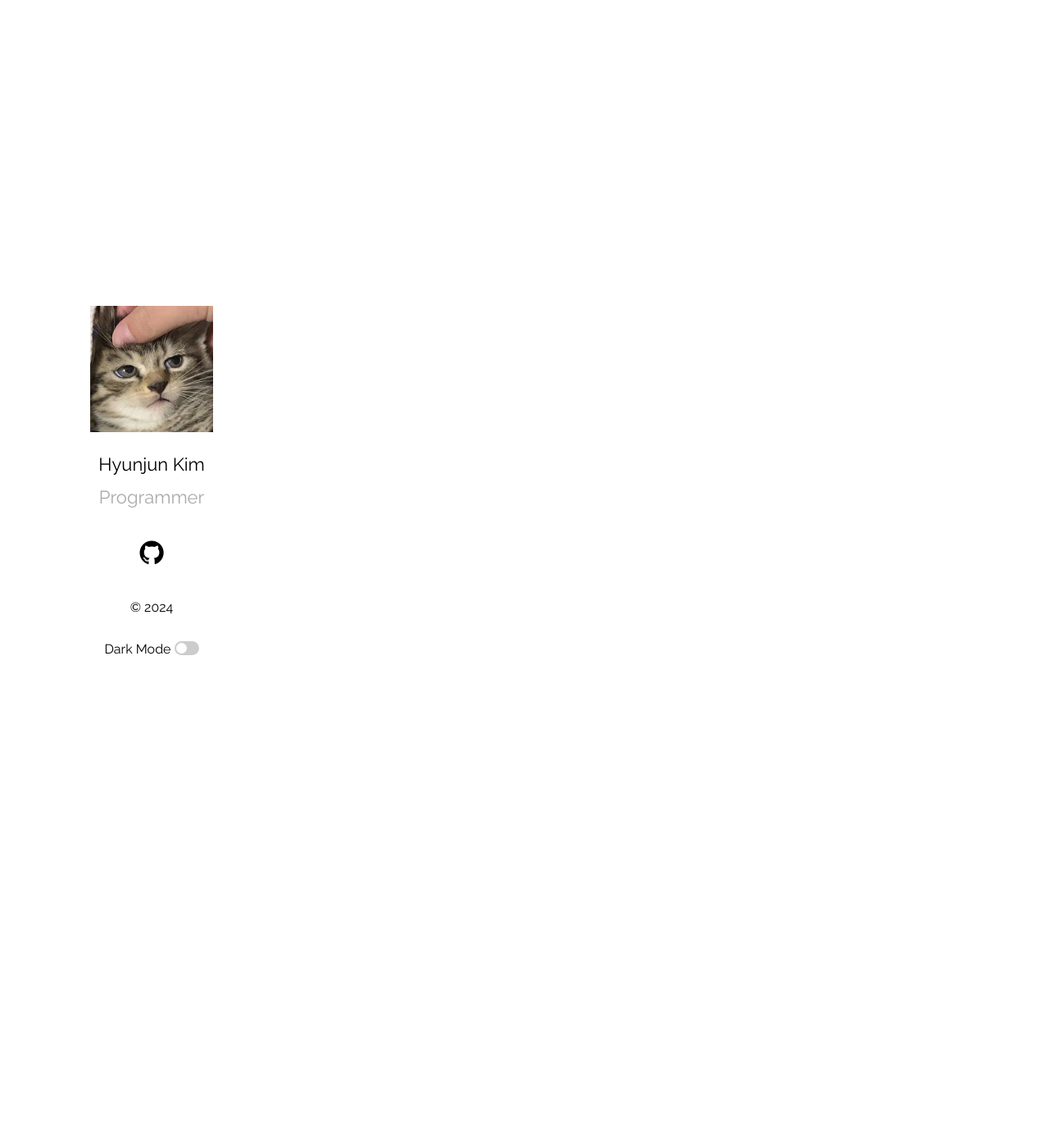
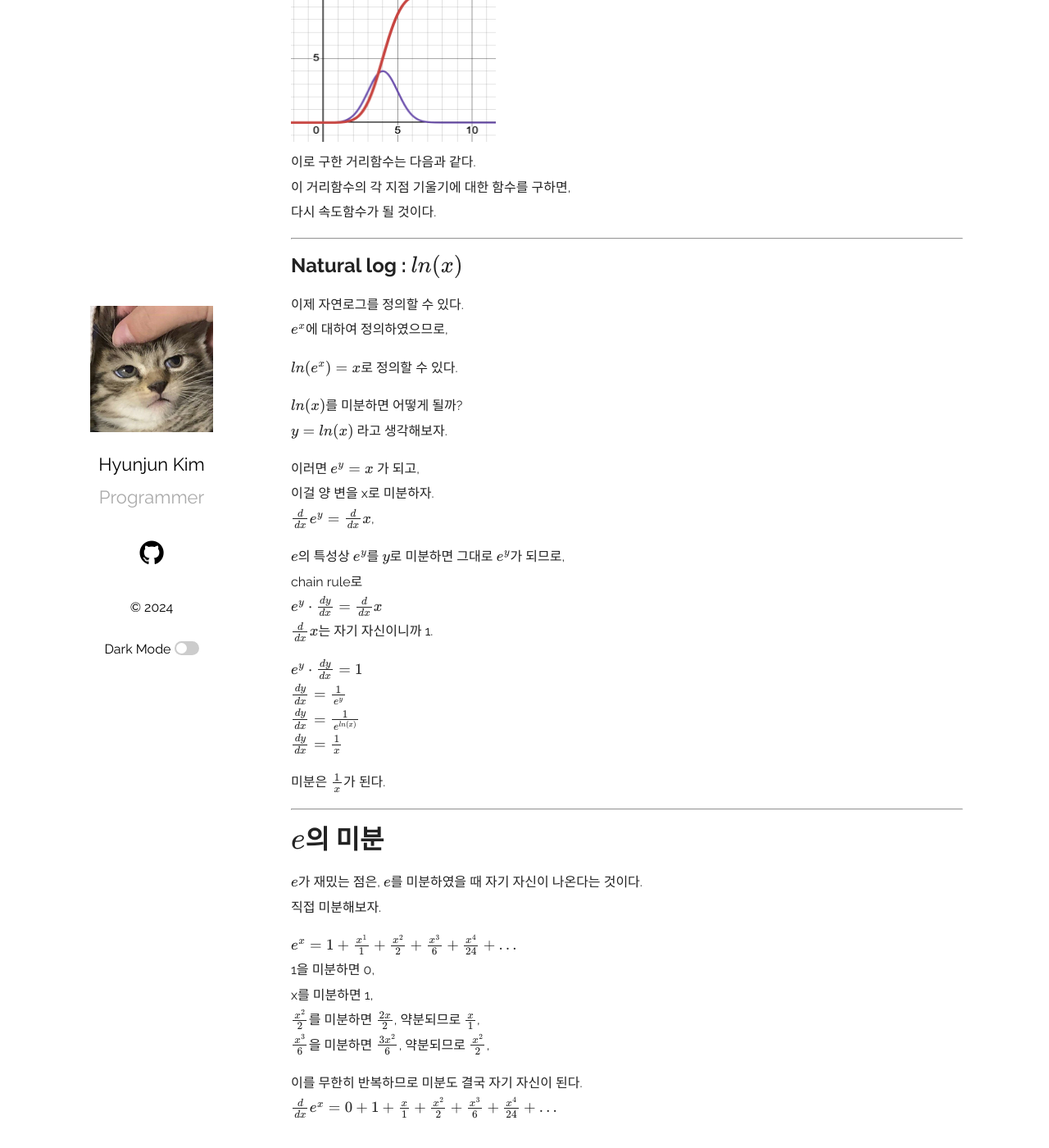
Before and after one commit to Ria9993/Ria9993.github.io, a Jekyll site: the page built from _posts/2024-02-27-constant-e.md, in a window 1280 px wide and 1400 px high, scrolled down 9873 px. Shown: the whole window at 82% size. Built offline with Jekyll 4.4.1, drawn with Linux system fonts in a browser that asks for light colours; formulas are drawn with MathJax 3; comment, search, counter and statistics services are not loaded; some of the changed text lies outside the part shown.

Commit message:
update post

```diff
--- a/_posts/2024-02-27-constant-e.md
+++ b/_posts/2024-02-27-constant-e.md
@@ -147,8 +147,12 @@
 $\sum\limits_{i=0}^{k} i^2$ 는 모르므로 이를 좌변에 두고 나머지를 우변으로 옮기면,
 $\sum\limits_{i=0}^{k} i^2 = \frac{1}{3}[(k + 1)^3 - \frac{3k(k + 1)}{2} - (k + 1)]$ 이다.
 
+하지만 우리가 최종적으로 원하는 것은
+$\sum\limits_{i=0}^{k}$ 꼴이 아닌  $\sum\limits_{i=1}^{k}$ 꼴이므로 문제가 생길 수 있는데,
+$\sum\limits_{i=0}^{k} i^2$, $\sum\limits_{i=0}^{k} i$ 는 0을 대입하면 어차피 0이므로 $\sum\limits_{i=1}^{k}$ 꼴로 바꿔도 상관없다.
+
 $\frac{1}{6}$ 으로 정리하자.
-$\sum\limits_{i=0}^{k} i^2 = \frac{1}{6}[2(k + 1)^3 - 3k(k + 1) - 2(k + 1)]$
+$\sum\limits_{i=1}^{k} i^2 = \frac{1}{6}[2(k + 1)^3 - 3k(k + 1) - 2(k + 1)]$
 
 ***
 ## $\bf \{y = \frac{x^2}{2}\}$  적분
@@ -239,7 +243,7 @@
 어차피 최고차항만 남기면 되므로,
 4차항만 남기면 된다.
 $
-\sum\limits_{i=0}^{k} i^3 = \frac{1}{8}[2(k + 1)^4]
+\sum\limits_{i=1}^{k} i^3 = \frac{1}{8}[2(k + 1)^4]
 $
 
 ***
@@ -271,7 +275,7 @@
 $\large y = \frac{x^3}{6}$ 에 대한 적분은 $\large \frac{x^4}{24}$ 이다.
 
 ***
-# 정리
+# $e$ 정리
 이때까지 구한 것을 정리하면 다음과 같다.
 $
 \large
@@ -315,3 +319,82 @@
 \Large
 e^x = \lim\limits_{n \to \infty} \sum\limits_{i=0}^{n} \frac{x^i}{i!}
 $
+
+***
+## 적분과 미분과의 관계
+$\frac{x^3}{6}$을 적분하면 $\frac{x^4}{24}$ 이 되었는데,
+거꾸로 $\frac{x^4}{24}$를 미분해보자.
+
+$\frac{x^4}{24}$에서 지수를 내리면 $\frac{4x^3}{24}$, 약분하면 $\frac{x^3}{6}$ 이 된다.
+
+$\frac{x^3}{6}$를 적분하면 $\frac{x^4}{24}$, $\frac{x^4}{24}$를 미분하면 $\frac{x^3}{6}$ 이 되는 것이다!!
+
+이를 이용해 $\frac{x^4}{24}$를 적분한 식 $X$를 구할 때,
+$X$ 라는 식을 미분한 결과가 $\frac{x^4}{24}$ 이 되는 $X$를 찾아도 된다.
+
+$X$는 $\frac{x^d}{m}$ 꼴일 것인데,
+미분하면 지수가 1 내려와 $x^4$가 되어야 하므로 $\frac{x^5}{m}$일 것이고,
+지수가 내려오면 $\frac{5x^4}{m}$일 것인데 약분되어 $\frac{x^4}{24}$가 되어야 하므로,
+$\frac{x^5}{120}$ 일 것이다.
+
+이것들을 보면, 적분은 미분의 역연산이라고 할 수 있을 것 같다.
+(정확히는 적분은 부정적분과 정적분으로 나뉘고 부정적분이 미분의 역연산이라고 하는데,
+우리는 부정적분인데 적분상수를 무시한 케이스...? 잘 모르겠다;;)
+
+<img src="/assets/images/20240228-5.png" width="400" height="200">
+좀 더 직관적으로 생각해보자면 속도함수와 거리함수의 관계를 생각할 수 있을 것 같다.
+
+위 그래프를 어떠한 물체가 이동한 속도에 대한 그래프라고 생각하자.
+세로축 y는 속도, 가로축 x는 시간이다.
+
+<img src="/assets/images/20240228-6.png" width="300" height="200">
+그렇다면 여기서 어떠한 시간 시점 t까지 이동한 거리를 구하려면,
+범위 0부터 t까지 속도함수의 넓이를 구하면 된다.
+즉 적분이다.
+
+<img src="/assets/images/20240228-7.png" width="250" height="200">
+이로 구한 거리함수는 다음과 같다.
+이 거리함수의 각 지점 기울기에 대한 함수를 구하면,
+다시 속도함수가 될 것이다.
+
+***
+## Natural log : $ln(x)$
+이제 자연로그를 정의할 수 있다.
+$e^x$에 대하여 정의하였으므로,
+
+$ln(e^x) = x$로 정의할 수 있다.
+
+$ln(x)$를 미분하면 어떻게 될까?
+$y = ln(x)$ 라고 생각해보자.
+
+이러면 $e^y = x$ 가 되고,
+이걸 양 변을 x로 미분하자.
+$\frac{d}{dx} e^y = \frac{d}{dx} x$,
+
+$e$의 특성상 $e^y$를 $y$로 미분하면 그대로 $e^y$가 되므로,
+chain rule로
+$e^y \cdot \frac{dy}{dx} = \frac{d}{dx}x$
+$\frac{d}{dx}x$는 자기 자신이니까 1.
+
+$e^y \cdot \frac{dy}{dx} = 1$
+$\frac{dy}{dx} = \frac{1}{e^y}$
+$\frac{dy}{dx} = \frac{1}{e^{ln(x)}}$
+$\frac{dy}{dx} = \frac{1}{x}$
+
+미분은 $\frac{1}{x}$가 된다.
+
+***
+# $e$의 미분
+$e$가 재밌는 점은, $e$를 미분하였을 때 자기 자신이 나온다는 것이다.
+직접 미분해보자.
+
+$ e^x = 1 + \frac{x^1}{1} + \frac{x^2}{2} + \frac{x^3}{6} + \frac{x^4}{24} + ... $
+1을 미분하면 0,
+x를 미분하면 1,
+$\frac{x^2}{2}$를 미분하면 $\frac{2x}{2}$, 약분되므로 $\frac{x}{1}$,
+$\frac{x^3}{6}$을 미분하면 $\frac{3x^2}{6}$, 약분되므로 $\frac{x^2}{2}$,
+
+이를 무한히 반복하므로 미분도 결국 자기 자신이 된다.
+$
+\frac{d}{dx} e^x = 0 + 1 + \frac{x}{1} + \frac{x^2}{2} + \frac{x^3}{6} + \frac{x^4}{24} + ...
+$
```
Also changed, not shown: assets/images/20240228-5.png (added), assets/images/20240228-6.png (added), assets/images/20240228-7.png (added).
